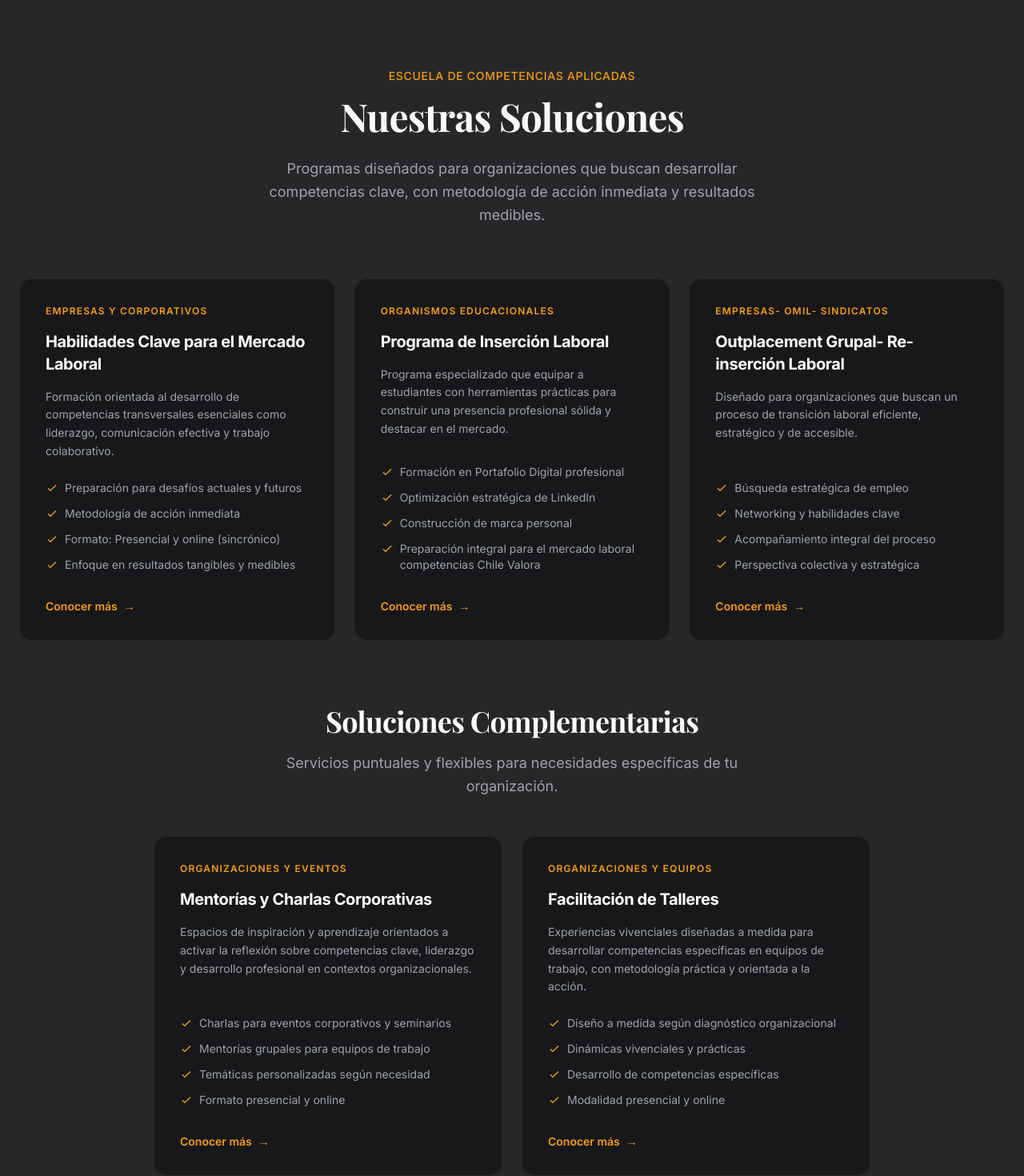
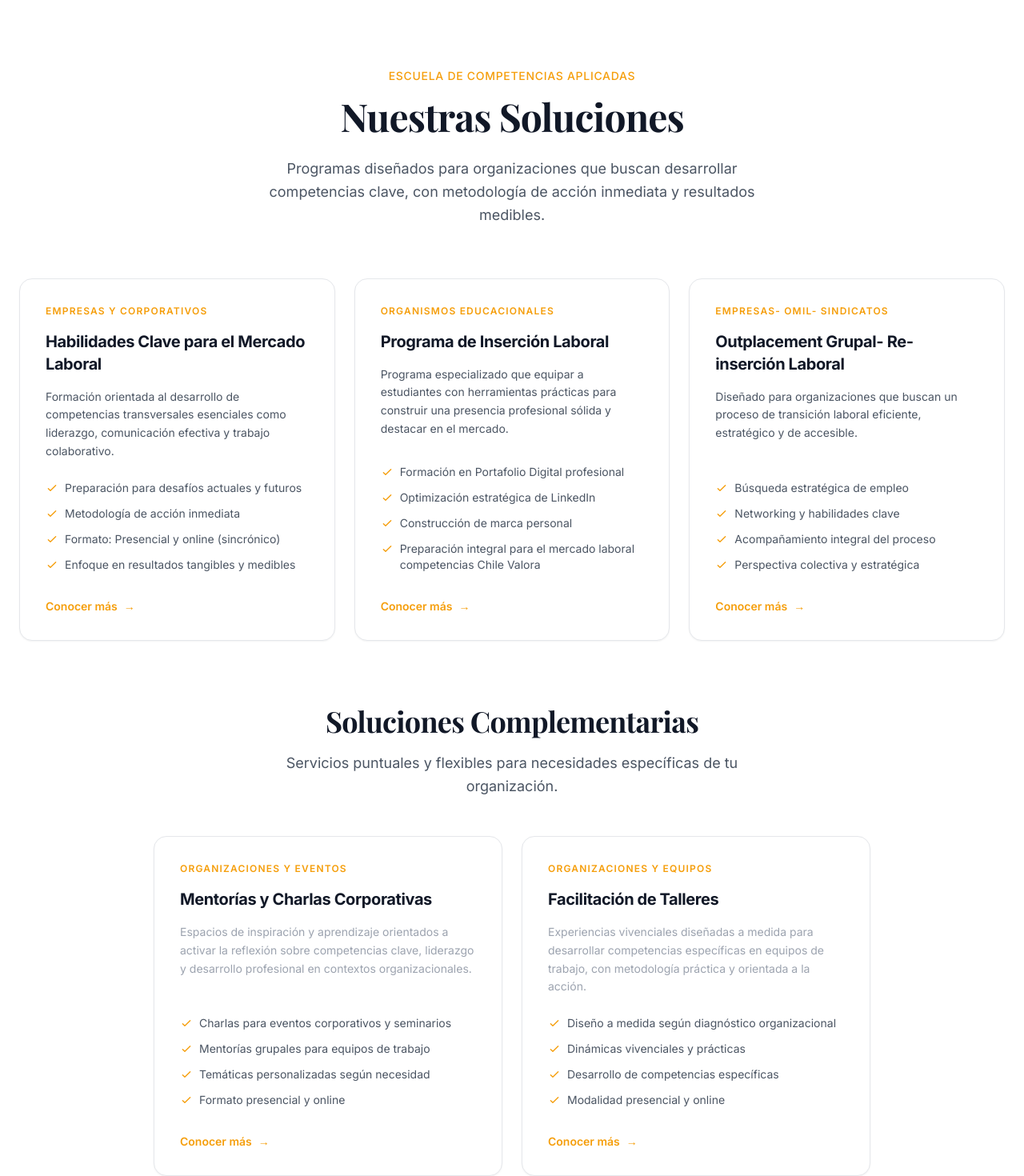
Before and after one commit to mauro6287-blip/alicia-morales-coach, a Next.js app: page / in a window 1280 px wide. Shown: the part 840-2310 px from the top of the page at 80% size. Built offline with nearby package versions, Linux system fonts and the light colour scheme; a web font is replaced by a local one.

Commit message:
Change Nuestras Soluciones section to white background with dark text

```diff
--- a/sections/Problemas.tsx
+++ b/sections/Problemas.tsx
@@ -39,19 +39,19 @@ const soluciones = [
 
 export default function Problemas() {
     return (
-        <section id="soluciones" className="bg-surface-elevated px-6 py-24">
+        <section id="soluciones" className="bg-white px-6 py-24">
             <div className="mx-auto max-w-7xl">
                 {/* Header */}
                 <div className="mb-16 text-center">
                     <span className="mb-4 inline-block text-sm font-medium uppercase tracking-wider text-primary">
                         ESCUELA DE COMPETENCIAS APLICADAS
                     </span>
-                    <h2 className="mb-6 text-3xl font-bold text-foreground md:text-4xl lg:text-5xl">
+                    <h2 className="mb-6 text-3xl font-bold text-gray-900 md:text-4xl lg:text-5xl">
                         <span className="font-[family-name:var(--font-playfair)]">
                             Nuestras Soluciones
                         </span>
                     </h2>
-                    <p className="mx-auto max-w-2xl text-lg leading-relaxed text-muted">
+                    <p className="mx-auto max-w-2xl text-lg leading-relaxed text-gray-600">
                         Programas diseñados para organizaciones que buscan desarrollar
                         competencias clave, con metodología de acción inmediata y resultados
                         medibles.
@@ -63,21 +63,21 @@ export default function Problemas() {
                     {soluciones.map((solucion, index) => (
                         <div
                             key={index}
-                            className="group flex flex-col rounded-2xl border border-white/5 bg-[#18181b] p-8 shadow-sm transition-all duration-300 hover:-translate-y-1 hover:border-primary/50 hover:shadow-lg hover:shadow-primary/5"
+                            className="group flex flex-col rounded-2xl border border-gray-200 bg-white p-8 shadow-sm transition-all duration-300 hover:-translate-y-1 hover:border-primary/50 hover:shadow-lg hover:shadow-primary/10"
                         >
                             <span className="mb-4 text-xs font-semibold uppercase tracking-widest text-primary">
                                 {solucion.categoria}
                             </span>
-                            <h3 className="mb-4 text-xl font-bold text-white">
+                            <h3 className="mb-4 text-xl font-bold text-gray-900">
                                 {solucion.titulo}
                             </h3>
-                            <p className="mb-6 flex-grow text-sm leading-relaxed text-gray-400">
+                            <p className="mb-6 flex-grow text-sm leading-relaxed text-gray-600">
                                 {solucion.descripcion}
                             </p>
 
                             <ul className="mb-8 space-y-3">
                                 {solucion.features.map((feature, idx) => (
-                                    <li key={idx} className="flex items-start gap-2 text-sm text-gray-400">
+                                    <li key={idx} className="flex items-start gap-2 text-sm text-gray-600">
                                         <svg className="mt-0.5 h-4 w-4 flex-shrink-0 text-primary" fill="none" stroke="currentColor" viewBox="0 0 24 24">
                                             <path strokeLinecap="round" strokeLinejoin="round" strokeWidth={2} d="M5 13l4 4L19 7" />
                                         </svg>
@@ -99,41 +99,41 @@ export default function Problemas() {
 
                 {/* Soluciones Complementarias */}
                 <div className="mt-20 text-center">
-                    <h3 className="mb-4 text-2xl font-bold text-foreground md:text-3xl lg:text-4xl">
+                    <h3 className="mb-4 text-2xl font-bold text-gray-900 md:text-3xl lg:text-4xl">
                         <span className="font-[family-name:var(--font-playfair)]">
                             Soluciones Complementarias
                         </span>
                     </h3>
-                    <p className="mx-auto mb-12 max-w-2xl text-lg leading-relaxed text-muted">
+                    <p className="mx-auto mb-12 max-w-2xl text-lg leading-relaxed text-gray-600">
                         Servicios puntuales y flexibles para necesidades específicas de tu organización.
                     </p>
                 </div>
 
                 <div className="mx-auto grid max-w-4xl gap-6 md:grid-cols-2">
-                    <div className="group flex flex-col rounded-2xl border border-white/5 bg-[#18181b] p-8 shadow-sm transition-all duration-300 hover:-translate-y-1 hover:border-primary/50 hover:shadow-lg hover:shadow-primary/5">
+                    <div className="group flex flex-col rounded-2xl border border-gray-200 bg-white p-8 shadow-sm transition-all duration-300 hover:-translate-y-1 hover:border-primary/50 hover:shadow-lg hover:shadow-primary/10">
                         <span className="mb-4 text-xs font-semibold uppercase tracking-widest text-primary">
                             ORGANIZACIONES Y EVENTOS
                         </span>
-                        <h3 className="mb-4 text-xl font-bold text-white">
+                        <h3 className="mb-4 text-xl font-bold text-gray-900">
                             Mentorías y Charlas Corporativas
                         </h3>
                         <p className="mb-6 flex-grow text-sm leading-relaxed text-gray-400">
                             Espacios de inspiración y aprendizaje orientados a activar la reflexión sobre competencias clave, liderazgo y desarrollo profesional en contextos organizacionales.
                         </p>
                         <ul className="mb-8 space-y-3">
-                            <li className="flex items-start gap-2 text-sm text-gray-400">
+                            <li className="flex items-start gap-2 text-sm text-gray-600">
                                 <svg className="mt-0.5 h-4 w-4 flex-shrink-0 text-primary" fill="none" stroke="currentColor" viewBox="0 0 24 24"><path strokeLinecap="round" strokeLinejoin="round" strokeWidth={2} d="M5 13l4 4L19 7" /></svg>
                                 <span>Charlas para eventos corporativos y seminarios</span>
                             </li>
-                            <li className="flex items-start gap-2 text-sm text-gray-400">
+                            <li className="flex items-start gap-2 text-sm text-gray-600">
                                 <svg className="mt-0.5 h-4 w-4 flex-shrink-0 text-primary" fill="none" stroke="currentColor" viewBox="0 0 24 24"><path strokeLinecap="round" strokeLinejoin="round" strokeWidth={2} d="M5 13l4 4L19 7" /></svg>
                                 <span>Mentorías grupales para equipos de trabajo</span>
                             </li>
-                            <li className="flex items-start gap-2 text-sm text-gray-400">
+                            <li className="flex items-start gap-2 text-sm text-gray-600">
                                 <svg className="mt-0.5 h-4 w-4 flex-shrink-0 text-primary" fill="none" stroke="currentColor" viewBox="0 0 24 24"><path strokeLinecap="round" strokeLinejoin="round" strokeWidth={2} d="M5 13l4 4L19 7" /></svg>
                                 <span>Temáticas personalizadas según necesidad</span>
                             </li>
-                            <li className="flex items-start gap-2 text-sm text-gray-400">
+                            <li className="flex items-start gap-2 text-sm text-gray-600">
                                 <svg className="mt-0.5 h-4 w-4 flex-shrink-0 text-primary" fill="none" stroke="currentColor" viewBox="0 0 24 24"><path strokeLinecap="round" strokeLinejoin="round" strokeWidth={2} d="M5 13l4 4L19 7" /></svg>
                                 <span>Formato presencial y online</span>
                             </li>
@@ -144,30 +144,30 @@ export default function Problemas() {
                         </a>
                     </div>
 
-                    <div className="group flex flex-col rounded-2xl border border-white/5 bg-[#18181b] p-8 shadow-sm transition-all duration-300 hover:-translate-y-1 hover:border-primary/50 hover:shadow-lg hover:shadow-primary/5">
+                    <div className="group flex flex-col rounded-2xl border border-gray-200 bg-white p-8 shadow-sm transition-all duration-300 hover:-translate-y-1 hover:border-primary/50 hover:shadow-lg hover:shadow-primary/10">
                         <span className="mb-4 text-xs font-semibold uppercase tracking-widest text-primary">
                             ORGANIZACIONES Y EQUIPOS
                         </span>
-                        <h3 className="mb-4 text-xl font-bold text-white">
+                        <h3 className="mb-4 text-xl font-bold text-gray-900">
                             Facilitación de Talleres
                         </h3>
                         <p className="mb-6 flex-grow text-sm leading-relaxed text-gray-400">
                             Experiencias vivenciales diseñadas a medida para desarrollar competencias específicas en equipos de trabajo, con metodología práctica y orientada a la acción.
                         </p>
                         <ul className="mb-8 space-y-3">
-                            <li className="flex items-start gap-2 text-sm text-gray-400">
+                            <li className="flex items-start gap-2 text-sm text-gray-600">
                                 <svg className="mt-0.5 h-4 w-4 flex-shrink-0 text-primary" fill="none" stroke="currentColor" viewBox="0 0 24 24"><path strokeLinecap="round" strokeLinejoin="round" strokeWidth={2} d="M5 13l4 4L19 7" /></svg>
                                 <span>Diseño a medida según diagnóstico organizacional</span>
                             </li>
-                            <li className="flex items-start gap-2 text-sm text-gray-400">
+                            <li className="flex items-start gap-2 text-sm text-gray-600">
                                 <svg className="mt-0.5 h-4 w-4 flex-shrink-0 text-primary" fill="none" stroke="currentColor" viewBox="0 0 24 24"><path strokeLinecap="round" strokeLinejoin="round" strokeWidth={2} d="M5 13l4 4L19 7" /></svg>
                                 <span>Dinámicas vivenciales y prácticas</span>
                             </li>
-                            <li className="flex items-start gap-2 text-sm text-gray-400">
+                            <li className="flex items-start gap-2 text-sm text-gray-600">
                                 <svg className="mt-0.5 h-4 w-4 flex-shrink-0 text-primary" fill="none" stroke="currentColor" viewBox="0 0 24 24"><path strokeLinecap="round" strokeLinejoin="round" strokeWidth={2} d="M5 13l4 4L19 7" /></svg>
                                 <span>Desarrollo de competencias específicas</span>
                             </li>
-                            <li className="flex items-start gap-2 text-sm text-gray-400">
+                            <li className="flex items-start gap-2 text-sm text-gray-600">
                                 <svg className="mt-0.5 h-4 w-4 flex-shrink-0 text-primary" fill="none" stroke="currentColor" viewBox="0 0 24 24"><path strokeLinecap="round" strokeLinejoin="round" strokeWidth={2} d="M5 13l4 4L19 7" /></svg>
                                 <span>Modalidad presencial y online</span>
                             </li>
```
